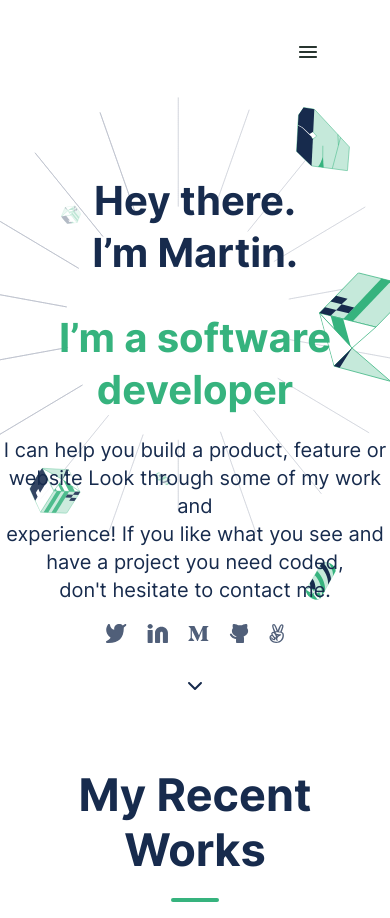
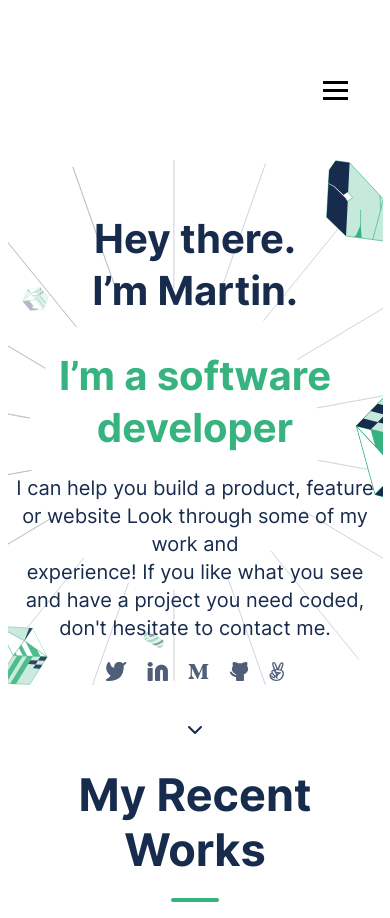
Before and after one commit to AztkMarty/Portfolio-Setup, a website: page index.html in a window 390 px wide. Shown: the top 918 px of the page. Drawn offline with Linux system fonts and the light colour scheme.

Commit message:
Add fix background and humburger

```diff
--- a/index.html
+++ b/index.html
@@ -10,6 +10,8 @@
 </head>
 <body>
 <!-- BACKGROUND & NAVIGATION MENU -->
+<div class="wrapper">
+
     <header class="header-desktop menu-line">
         <div class="top-figures-desktop">
         </div>
@@ -19,11 +21,14 @@
             <a href="!">Contact</a>
         </div>
         <div>
-            <nav class="container-menu-box">
-                <a href="!" class="menu-box">
-                    <img class="menu-icon" src="images/Icon - Menu.svg">
-                </a>
+            <nav class="navbar">
+            <div class="humburger">
+                <span class="bar"></span>
+                <span class="bar"></span>
+                <span class="bar"></span>
+            </div>
             </nav>
+
         </div>
     </header>
 <!-- TOP SECTION -->
@@ -31,13 +36,9 @@
         <div class="info frame">
             <h1 id="title">Hey there.<br class="jump">I’m Martin.</h1>
             <h2 id="title2">I’m a software<br class="jump"> developer</h2>
-            <p class="frame2">I can help you build a product, feature or website Look through some of my work and<br> experience! If you like what you see and have a project you need coded,<br>
+            <p class="frame2">I can help you build a product, feature or website Look through some of my work and<br class="jump1"> experience! If you like what you see and have a project you need coded,<br class="jump">
                     don't hesitate to contact me.
             </p>
-            </div>
-    </section>
-<!-- SOCIAL MEDIA ICONS -->
-    <section>
             <ul class="social-media-desktop social-media">
                 <li>
                     <a href="!">
@@ -65,14 +66,16 @@
                     </a>
                 </li>
             </ul>
-    </section>
-    <section>
+
             <div>
                   <a>
                         <img class="little-arrow-desktop Little-arrow" src="images/icon - little arrow.svg">
                   </a>
            </div>
+         </div>
     </section>
+<!-- SOCIAL MEDIA ICONS -->
+
     <section class="my-recent-work-desktop work-section">
         <div>
             <h2>My Recent<br class="jump"> Works</h2>
@@ -359,7 +362,7 @@
             </li>
         </ul>
     </section>
-
+</div>
 </body>
 
 </html>
--- a/style.css
+++ b/style.css
@@ -496,6 +496,61 @@
 @media only screen and (max-width: 768px) {
   /* MOBILE VERSION */
 
+  .wrapper {
+    width: 375px;
+    margin: 0 auto;
+    display: flex;
+    flex-direction: column;
+    justify-content: center;
+    background-color: #fff;
+    overflow-x: hidden;
+    gap: 40px;
+  }
+
+  .navbar {
+    width: 100%;
+    min-height: 60px;
+    display: flex;
+    justify-content: center;
+    align-items: center;
+    padding-left: 140px;
+    padding-top: 60px;
+  }
+
+  .bar {
+    display: block;
+    width: 25px;
+    height: 3px;
+    margin: 5px auto;
+    -webkit-transition: all 0.3s ease-in-out;
+    transition: all 0.3s ease-in-out;
+    background-color: black;
+  }
+
+  .humburger {
+    cursor: pointer;
+  }
+
+  .humburger.active .bar:nth-child(2) {
+    opacity: 0;
+  }
+
+  .humburger.active .bar:nth-child(1) {
+    width: 22px;
+    height: 2px;
+    margin: 5px auto;
+    background-color: #67798e;
+    transform: translateY(8px) rotate(45deg);
+  }
+
+  .humburger.active .bar:nth-child(3) {
+    width: 22px;
+    height: 2px;
+    margin: 5px auto;
+    background-color: #67798e;
+    transform: translateY(-8px) rotate(-45deg);
+  }
+
   /* HEADER SECTION */
 
   /* Title */
@@ -505,7 +560,7 @@
     font-size: 40px;
     line-height: 52px;
     text-align: center;
-    padding-top: 20%;
+    padding-top: 20px;
   }
 
   /* Subtitle */
@@ -515,15 +570,17 @@
     font-size: 40px;
     line-height: 52px;
     text-align: center;
-    margin-bottom: 5%;
+    margin: auto;
   }
 
   .info {
-    background-image: url(images/header-illsutration-mobile.svg);
+    display: flex;
+    flex-direction: column;
+    align-items: center;
+    background: url("images/header-illsutration-mobile.svg");
+    background-position: top;
     background-repeat: no-repeat;
-    background-position-y: -10%;
-    background-position-x: center;
-    background-size: 100% 100%;
+    background-position-y: 10%;
   }
 
   /* SUPPORT SECTION */
@@ -539,10 +596,6 @@
   }
 
   /* Frame box */
-  .frame-box {
-    width: 327px;
-    margin: auto;
-  }
 
   /* SOCIAL MEDIA SECTION */
 
@@ -552,11 +605,11 @@
     display: flex;
     flex-direction: row;
     gap: 20px;
-    margin-top: 20px;
     padding: 0 1rem;
     align-items: center;
     justify-content: center;
     transition: transform 1s;
+    margin: auto;
   }
 
   .social-media:hover {
@@ -574,18 +627,6 @@
     margin: auto;
   }
 
-  .container-menu-box {
-    display: flex;
-    justify-content: end;
-  }
-
-  .menu-box {
-    display: flex;
-    justify-content: right;
-    margin-right: 18%;
-    padding-top: 40px;
-  }
-
   .work-section {
     position: absolute;
     top: 730px;
@@ -600,7 +641,7 @@
 
   .Little-arrow {
     position: absolute;
-    top: 686px;
+    top: 730px;
     left: 50%;
     transform: translate(-50%, -50%);
   }
@@ -665,7 +706,6 @@
     border: 1px solid #d0d9d4;
     border-radius: 1rem;
     overflow: hidden;
-    width: 327px;
     height: 474px;
     cursor: pointer;
   }
@@ -727,13 +767,13 @@
   }
 
   .frame3 {
-    width: 100%;
+    width: 110%;
     position: absolute;
     top: 4150px;
     left: 50%;
     transform: translate(-50%, -50%);
-    color: #172b4d;
-    font-weight: 700;
+    color: #42526e;
+    font-weight: 400;
     font-size: 20px;
     line-height: 25px;
     text-align: center;
@@ -800,21 +840,21 @@
   .num1 {
     position: absolute;
     top: 4528px;
-    left: 49.5%;
+    left: 48%;
     transform: translate(-50%, -50%);
   }
 
   .num2 {
     position: absolute;
     top: 4909px;
-    left: 49.5%;
+    left: 48%;
     transform: translate(-50%, -50%);
   }
 
   .num3 {
     position: absolute;
     top: 5294px;
-    left: 49.5%;
+    left: 48%;
     transform: translate(-50%, -50%);
   }
 
@@ -872,7 +912,7 @@
     border-radius: 4px;
     border: 1px solid #ccc;
     margin-bottom: 20px;
-    width: 100%;
+    width: 98%;
   }
 
   .send {
```
Lines whose indentation alone changed are shown as unchanged.
